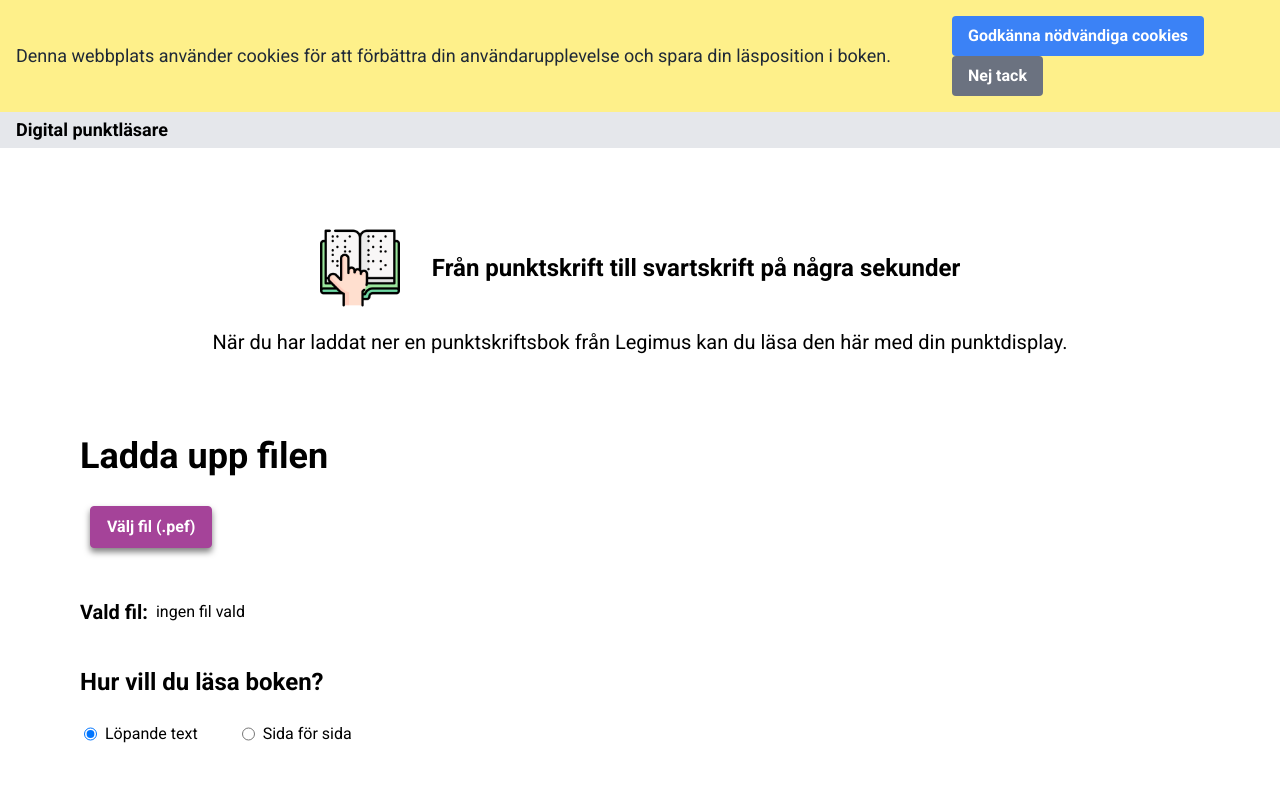
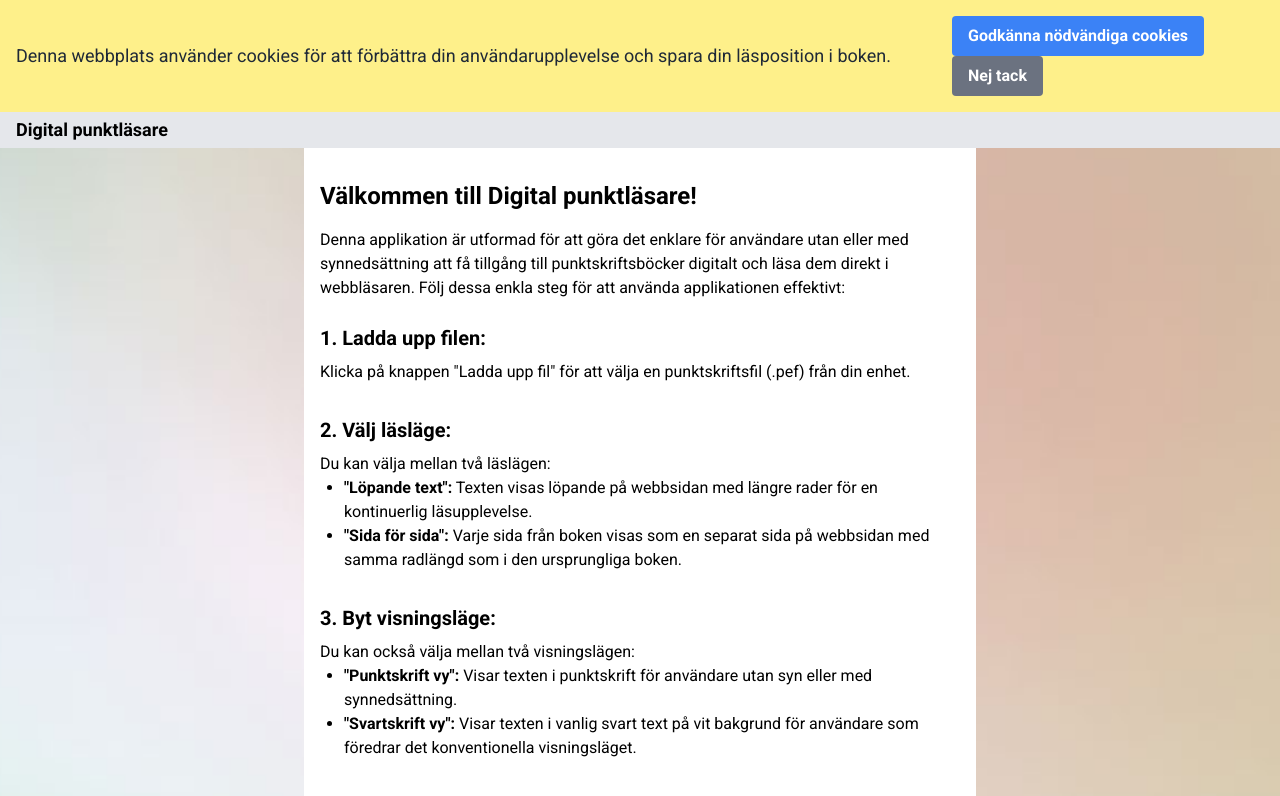
Before and after one commit to brownbeardeveloper/pef-reader-SE-version, a React (Create React App) app: page /instruktion in a window 1280 px wide. Shown: the top 796 px of the page. Built offline with nearby package versions, Linux system fonts and the light colour scheme.

Commit message:
React Router DOM added

```diff
--- a/package.json
+++ b/package.json
@@ -11,6 +11,7 @@
     "react": "^18.2.0",
     "react-dom": "^18.2.0",
     "react-loader-spinner": "^6.1.6",
+    "react-router-dom": "^6.23.0",
     "react-scripts": "5.0.1",
     "web-vitals": "^2.1.4"
   },
--- a/src/App.jsx
+++ b/src/App.jsx
@@ -2,6 +2,8 @@ import Navbar from './components/navbar.jsx'
 import Footer from './components/footer.jsx'
 import Main from './pages/main.jsx'
 import CookieBanner from './components/cookie-banner.jsx';
+import InstructionPage from './pages/instruction.jsx';
+import { BrowserRouter as Router, Routes, Route } from "react-router-dom";
 import { getAllowCookie, setAllowCookie } from './functions/cookieManager.js';
 import { useState, useEffect } from 'react';
 
@@ -22,11 +24,14 @@ export default function App() {
   }, [cookiePermission]);
 
   return (
-    <>
+    <Router>
       {showCookieBanner && <CookieBanner setCookiePermission={setCookiePermission} />}
       <Navbar />
-      <Main cookiePermission={cookiePermission} />
+      <Routes>
+        <Route path="/" element={<Main cookiePermission={cookiePermission} />} />
+        <Route path="/instruktion" element={<InstructionPage />} />
+      </Routes>
       <Footer />
-    </>
+    </Router>
   );
 }
```
Also changed, not shown: 1 other file (tests, documents, lock files or other folders). Lines whose indentation alone changed are shown as unchanged.
